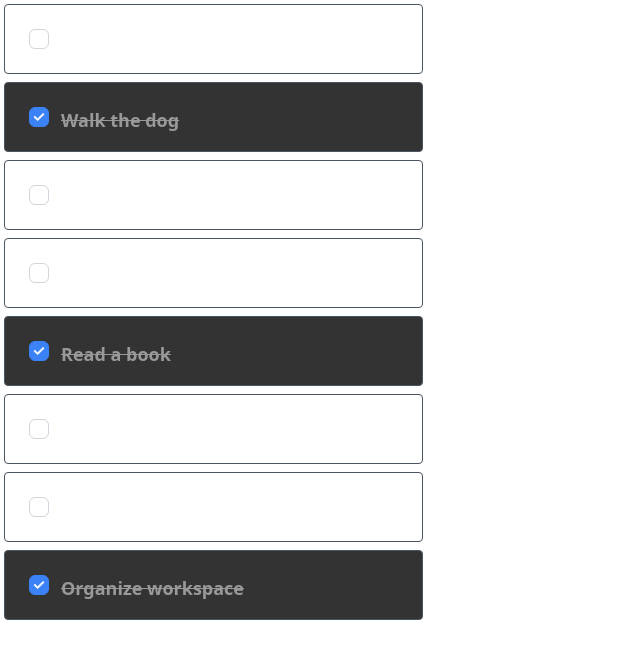
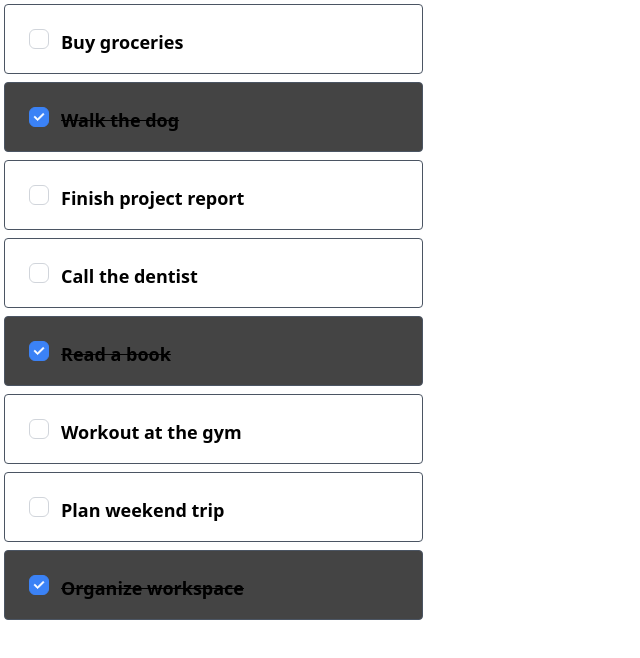
Before and after one commit to farzadoxo/todo-list, a React (Vite) app in the folder front-end/: page / in a window 1280 px wide. Shown: the top 658 px of the page, without its empty margins (0-640 px from the left). Built offline with nearby package versions, Linux system fonts and the light colour scheme.

Commit message:
- added todos list - added todo component - added checkbox component - used zustand for state management - added a types.ts file for storing types

```diff
--- a/front-end/package.json
+++ b/front-end/package.json
@@ -11,10 +11,13 @@
   },
   "dependencies": {
     "react": "^18.3.1",
-    "react-dom": "^18.3.1"
+    "react-dom": "^18.3.1",
+    "zustand": "^5.0.0-rc.2"
   },
   "devDependencies": {
     "@eslint/js": "^9.9.0",
+    "@testing-library/jest-dom": "^6.5.0",
+    "@testing-library/react": "^16.0.1",
     "@types/react": "^18.3.3",
     "@types/react-dom": "^18.3.0",
     "@vitejs/plugin-react": "^4.3.1",
--- /dev/null
+++ b/front-end/src/components/todo.tsx
@@ -0,0 +1,38 @@
+import Checkbox from "./checkbox";
+import { TodoType } from "../types";
+import { useTodosListState } from "../store";
+import React from 'react';
+
+const Todo: React.FC<TodoType> = ({ id, title, completed, dueDate }) => {
+  const taskStore = useTodosListState();
+  const [isCompleted, setIsCompleted] = React.useState(completed);
+
+  const handleTodoToggle = () => {
+    const updatedTask = {
+      id,
+      title,
+      completed: !isCompleted,
+      dueDate,
+    };
+    taskStore.modifyTodo(id, updatedTask);
+    setIsCompleted(!isCompleted); // Update local state
+  };
+
+  return (
+    <li
+      key={id}
+      className={`p-3 m-1 min-w-14 font-bold dark:text-white text-lg rounded border border-gray-600 ${isCompleted ? 'completeTask ' : ''}`}
+    >
+      <Checkbox
+        id={id}
+        checked={isCompleted}
+        onChange={handleTodoToggle}
+      />
+      <span className={isCompleted ? 'line-through' : ''}>
+        {title}
+      </span>
+    </li>
+  );
+}
+
+export default Todo;
--- a/front-end/src/home/todos.tsx
+++ b/front-end/src/home/todos.tsx
@@ -1,40 +1,21 @@
-import { useEffect, useState } from "react";
-import mockData from "./mockData.json"
-import { Todo } from "../types";
-import Checkbox from "../components/checkbox";
+import { useEffect } from "react";
+import Todo from "../components/todo";
+import { useTodosListState } from "../store";
+import { TodoType } from "../types";
+import mockData from "./mockData.json";
 
 const TodoList = () => {
-  const [todos, setTodos] = useState<Todo[]>([]);
+  const tasksStore = useTodosListState()
 
   useEffect(() => {
-    setTodos(mockData);
+    tasksStore.setTodo(mockData)
   }, []);
 
-  const handleTodoToggle = (id: number) => {
-    setTodos(prevTodos =>
-      prevTodos.map(todo =>
-        todo.id === id ? { ...todo, completed: !todo.completed } : todo
-      )
-    );
-  };
 
   return (
     <ul className="grid grid-cols-1 w-full items-start sm:w-3/4 md:w-2/3 lg:w-1/2 xl:w-1/3 2xl:w-1/4">
-      {todos.map((todo: Todo) => (
-        <li
-          key={todo.id}
-          className={`p-3 m-1 min-w-14 font-bold text-white text-lg rounded border border-gray-600 ${todo.completed ? 'completeTask' : ''
-            }`}
-        >
-          <Checkbox
-            id={todo.id}
-            checked={todo.completed}
-            onChange={() => handleTodoToggle(todo.id)}
-          />
-          <span className={todo.completed ? 'line-through' : ''}>
-            {todo.title}
-          </span>
-        </li>
+      {tasksStore.todosList.map((task: TodoType) => (
+        <Todo key={task.id} id={task.id} title={task.title} completed={task.completed} dueDate={task.dueDate} />
       ))}
     </ul>
   );
--- a/front-end/src/index.css
+++ b/front-end/src/index.css
@@ -4,7 +4,11 @@
 
 
 .completeTask {
-  background-color: #333333;
-  color: #999999;
+  background-color: #444444;
 
 }
+.completeTask-dark {
+  background-color: #999999;
+  color: #333333;
+
+}
--- /dev/null
+++ b/front-end/src/store.ts
@@ -0,0 +1,39 @@
+import { create } from "zustand";
+import { TodoType } from "./types";
+
+interface TodosListState {
+  todosList: TodoType[];
+  addTodo: (task: TodoType) => void;
+  setTodo: (tasks: TodoType[]) => void;
+  clearTodosList: () => void;
+  modifyTodo: (id: number, newTodo: TodoType) => void;
+}
+
+
+const useTodosListState = create<TodosListState>((set) => ({
+  todosList: [],
+
+  addTodo: (task) => set((state) => ({
+    todosList: [...state.todosList, task],
+  })),
+
+  setTodo: (tasks) => set(() => ({ todosList: tasks })),
+
+  clearTodosList: () => set({ todosList: [] }),
+
+  deleteTodo: (id: number) => set((state) => ({
+    todosList: state.todosList.filter(todo => todo.id !== id), // Filter out the todo with the given id
+  })),
+
+  modifyTodo: (id: number, newTodo: TodoType) => set((state) => {
+    console.log("Before update:", state.todosList);
+    const updatedTodosList = state.todosList.map(todo =>
+      todo.id === id ? newTodo : todo
+    );
+    console.log("After update:", updatedTodosList);
+    return { todosList: updatedTodosList }; // Return updated state
+  }),
+}));
+
+
+export { useTodosListState }
--- a/front-end/src/types.ts
+++ b/front-end/src/types.ts
@@ -1,5 +1,5 @@
 
-export interface Todo {
+export interface TodoType {
   id: number;
   title: string;
   completed: boolean;
```
Also changed, not shown: 2 other files (tests, documents, lock files or other folders).
